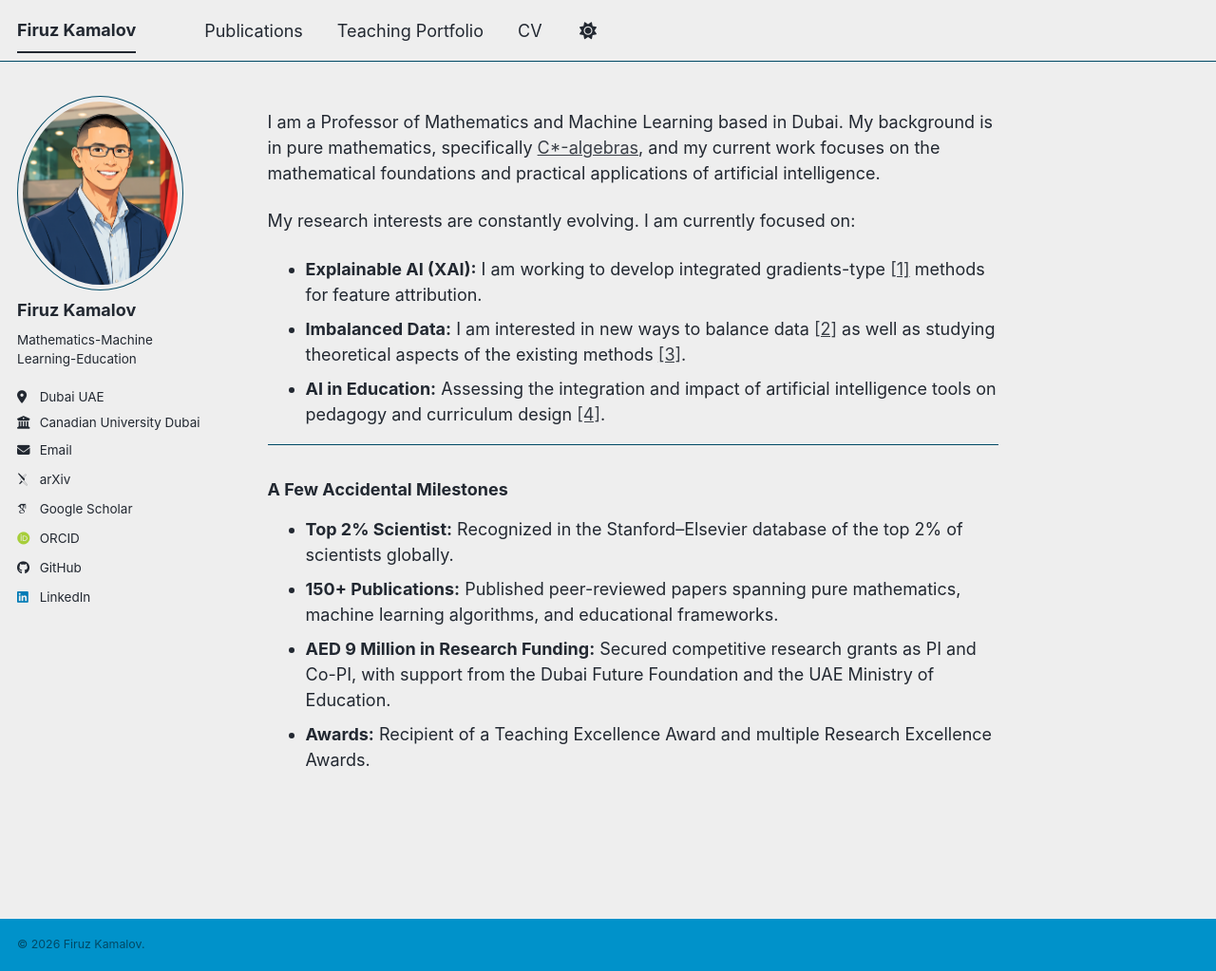
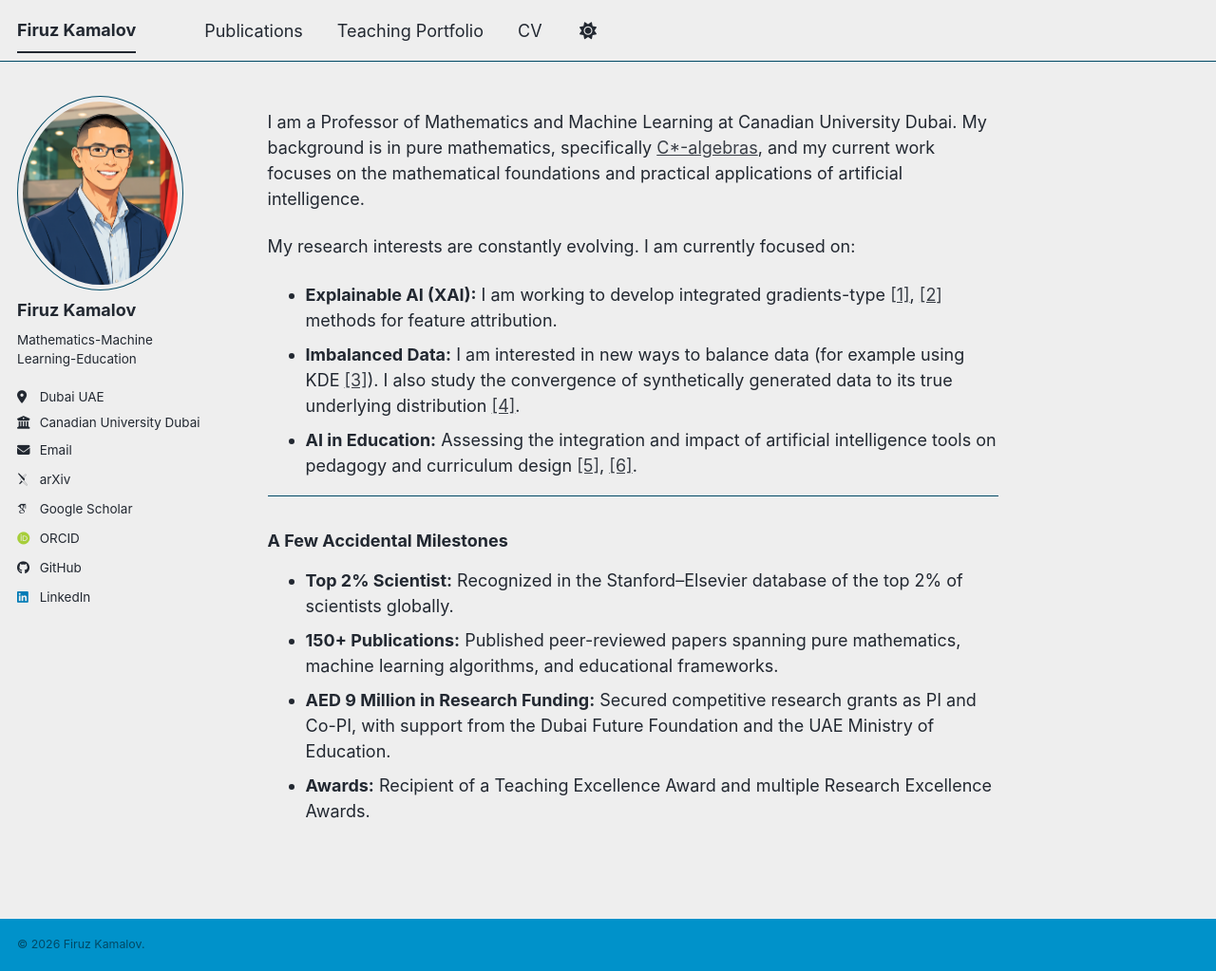
Before and after one commit to firuz-kamalov/firuz-kamalov.github.io, a Jekyll site: the page built from _pages/about.md, in a window 1280 px wide and 1023 px high. Shown: the whole window at 95% size. Built offline with Jekyll 4.4.1, drawn with Linux system fonts in a browser that asks for light colours; some web fonts are replaced; a script bundle is joined from its source files by our own code; library files that are not in the unit come from our copies.

Commit message:
Update about.md

```diff
--- a/_pages/about.md
+++ b/_pages/about.md
@@ -8,13 +8,13 @@ redirect_from:
   - /about.html
 ---
 
-I am a Professor of Mathematics and Machine Learning based in Dubai. My background is in pure mathematics, specifically [C*-algebras](https://digitalcommons.unl.edu/dissertations/AAI3465903/), and my current work focuses on the mathematical foundations and practical applications of artificial intelligence.
+I am a Professor of Mathematics and Machine Learning at Canadian University Dubai. My background is in pure mathematics, specifically [C*-algebras](https://digitalcommons.unl.edu/dissertations/AAI3465903/), and my current work focuses on the mathematical foundations and practical applications of artificial intelligence.
 
 My research interests are constantly evolving. I am currently focused on:
 
-*   **Explainable AI (XAI):** I am working to develop integrated gradients-type [[1]](https://doi.org/10.56947/gjom.v22i1.4141) methods for feature attribution.
-*   **Imbalanced Data:** I am interested in new ways to balance data [[2]](https://doi.org/10.1016/j.ins.2019.10.017) as well as studying theoretical aspects of the existing methods [[3]](https://doi.org/10.56947/gjom.v19i1.2639).
-*   **AI in Education:** Assessing the integration and impact of artificial intelligence tools on pedagogy and curriculum design [[4]](https://doi.org/10.3390/su151612451).
+*   **Explainable AI (XAI):** I am working to develop integrated gradients-type [[1]](https://doi.org/10.56947/gjom.v22i1.4141), [[2]](https://doi.org/10.48550/arXiv.2509.17491) methods for feature attribution.
+*   **Imbalanced Data:** I am interested in new ways to balance data (for example using KDE [[3]](https://doi.org/10.1016/j.ins.2019.10.017)). I also study the convergence of synthetically generated data to its true underlying distribution [[4]](https://doi.org/10.56947/gjom.v19i1.2639).
+*   **AI in Education:** Assessing the integration and impact of artificial intelligence tools on pedagogy and curriculum design [[5]](https://doi.org/10.3390/su151612451), [[6]](https://doi.org/10.48550/arXiv.2504.20082).
 
 ---
 
```
